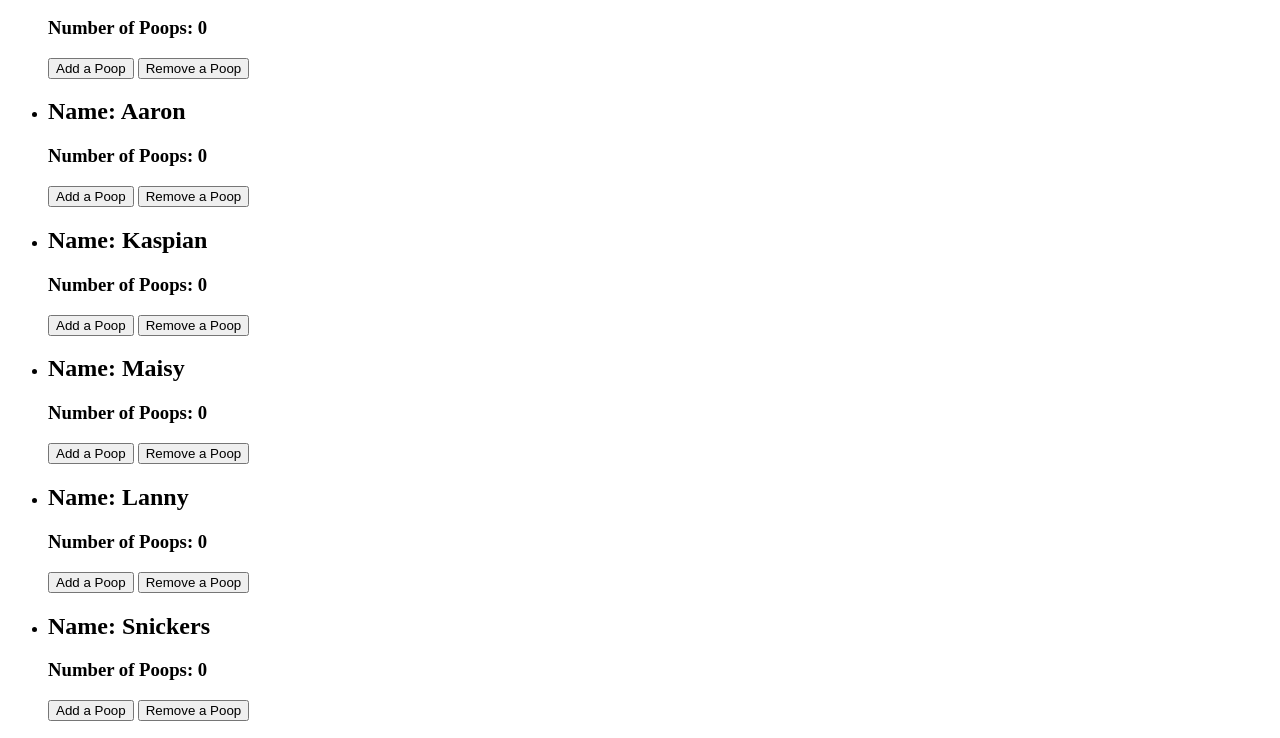
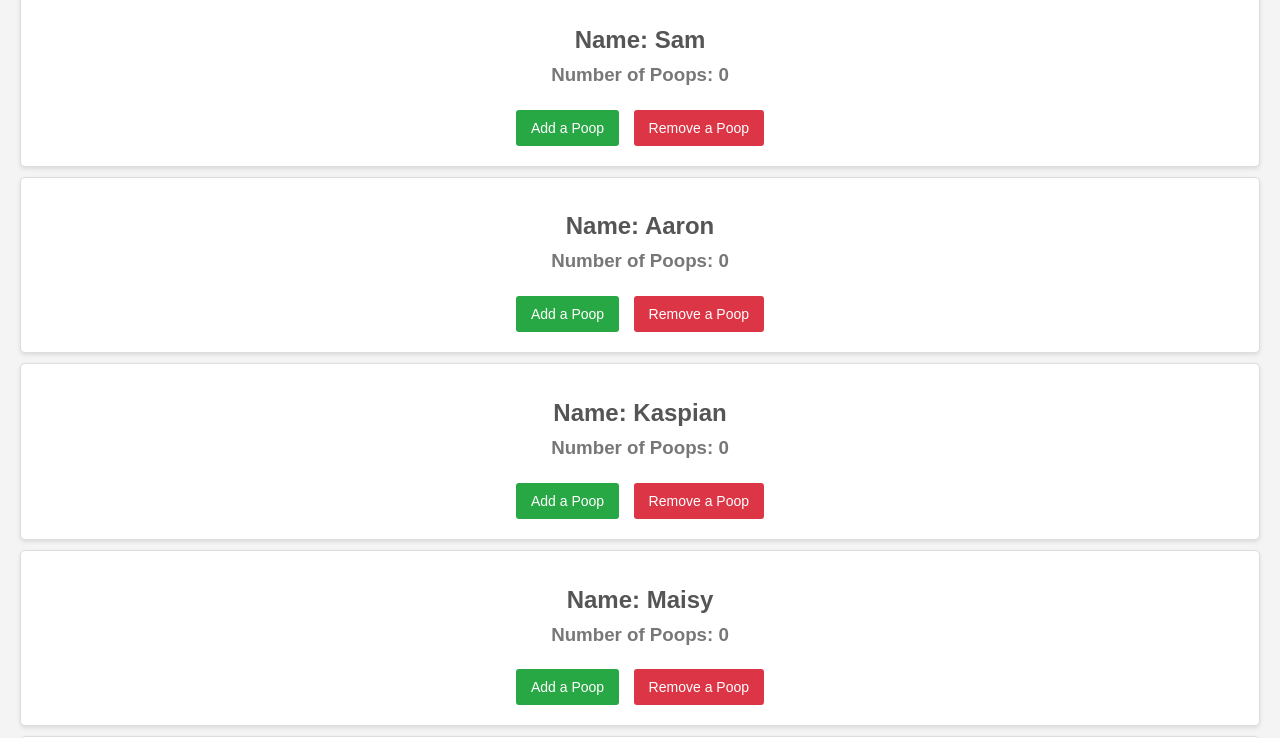
Before and after one commit to guy-jerome/poopsInTheHouse, a website built with webpack: page src/index.html in a window 1280 px wide. Shown: the part 110-848 px from the top of the page. Built offline with nearby package versions, Linux system fonts and the light colour scheme; some packages are replaced by stand-ins of ours.

Commit message:
Added styling and state management

```diff
--- a/src/app/app.js
+++ b/src/app/app.js
@@ -2,6 +2,7 @@ import angular from "angular"; // Import AngularJS
 import MainController from "./controllers/mainController"; // Import the controller
 import poopCounter from "./directives/PoopCounter/poopCounter";
 import poopStateService from "./services/poopStateService";
+import "../styles.css"; // Import the CSS file
 // Define the AngularJS module
 const app = angular.module("myApp", []);
 
--- a/src/app/directives/PoopCounter/poopCounter.js
+++ b/src/app/directives/PoopCounter/poopCounter.js
@@ -7,5 +7,6 @@ export default function poopCounter() {
     scope: { name: "@" },
     controller: poopCounterController,
     controllerAs: "ctrl",
+    bindToController: true,
   };
 }
--- a/src/app/directives/PoopCounter/poopCounter.template.html
+++ b/src/app/directives/PoopCounter/poopCounter.template.html
@@ -1,6 +1,6 @@
-<div>
-  <h2>Name: {{ name }}</h1>
-  <h3>Number of Poops: {{ctrl.numberOfPoops}}</h3>
+<div class="poop-counter">
+  <h2>Name: {{ ctrl.name }}</h2>
+  <h3>Number of Poops: {{ ctrl.numberOfPoops }}</h3>
   <button ng-click="ctrl.incrementPoops()">Add a Poop</button>
   <button ng-click="ctrl.decrementPoops()">Remove a Poop</button>
 </div>
--- a/src/app/directives/PoopCounter/poopCounterController.js
+++ b/src/app/directives/PoopCounter/poopCounterController.js
@@ -1,14 +1,31 @@
+// poopCounterController.js
 export default function poopCounterController(poopStateService) {
-  this.numberOfPoops = poopStateService.getState().numberOfPoops;
-  this.incrementPoops = function () {
+  // Define the controller properties
+  this.name = this.name || "Default Name"; // Fallback for undefined name
+  this.numberOfPoops = 0; // Initialize to a default value
+
+  // Use $onInit to ensure bindings are available
+  this.$onInit = () => {
+    // Initialize the state for the current name
+    this.numberOfPoops = poopStateService.getState(this.name).numberOfPoops;
+  };
+  // Initialize the state for the current name
+  this.numberOfPoops = poopStateService.getState(this.name).numberOfPoops;
+
+  // Increment poops and save the state
+  this.incrementPoops = () => {
     this.numberOfPoops += 1;
+    poopStateService.setState(this.name, { numberOfPoops: this.numberOfPoops });
   };
-  this.decrementPoops = function () {
+
+  // Decrement poops and save the state
+  this.decrementPoops = () => {
     if (this.numberOfPoops <= 0) {
       this.numberOfPoops = 0;
     } else {
       this.numberOfPoops -= 1;
     }
+    poopStateService.setState(this.name, { numberOfPoops: this.numberOfPoops });
   };
 }
 
--- a/src/app/services/poopStateService.js
+++ b/src/app/services/poopStateService.js
@@ -1,11 +1,20 @@
+// poopStateService.js
 export default function poopStateService() {
-  const poopStorageKey = "poopStorageKey";
+  // Generate a unique key based on the name
+  this.getStorageKey = function (name) {
+    return `poopStorageKey_${name}`;
+  };
 
-  this.getState = function () {
-    const state = localStorage.getItem(poopStorageKey);
+  // Get the state for a specific name
+  this.getState = function (name) {
+    const key = this.getStorageKey(name);
+    const state = localStorage.getItem(key);
     return state ? JSON.parse(state) : { numberOfPoops: 0 };
   };
-  this.setState = function (state) {
-    localStorage.setItem(poopStateService, JSON.stringify(state));
+
+  // Set the state for a specific name
+  this.setState = function (name, state) {
+    const key = this.getStorageKey(name);
+    localStorage.setItem(key, JSON.stringify(state));
   };
 }
--- /dev/null
+++ b/src/styles.css
@@ -0,0 +1,74 @@
+/* src/styles.css */
+
+/* Global Styles */
+body {
+  font-family: Arial, sans-serif;
+  background-color: #f4f4f4;
+  margin: 0;
+  padding: 20px;
+}
+
+h1 {
+  color: #333;
+  text-align: center;
+}
+
+ul {
+  list-style-type: none;
+  padding: 0;
+}
+
+li {
+  background-color: #fff;
+  border: 1px solid #ddd;
+  border-radius: 5px;
+  margin-bottom: 10px;
+  padding: 15px;
+  box-shadow: 0 2px 4px rgba(0, 0, 0, 0.1);
+}
+
+/* Directive Styles */
+.poop-counter {
+  text-align: center;
+}
+
+.poop-counter h2 {
+  color: #555;
+  margin-bottom: 10px;
+}
+
+.poop-counter h3 {
+  color: #777;
+  margin-top: 0;
+}
+
+.poop-counter button {
+  background-color: #28a745;
+  color: white;
+  border: none;
+  padding: 10px 15px;
+  margin: 5px;
+  border-radius: 3px;
+  cursor: pointer;
+  font-size: 14px;
+}
+
+.poop-counter button:hover {
+  background-color: #218838;
+}
+
+.poop-counter button:active {
+  background-color: #1e7e34;
+}
+
+.poop-counter button:last-child {
+  background-color: #dc3545;
+}
+
+.poop-counter button:last-child:hover {
+  background-color: #c82333;
+}
+
+.poop-counter button:last-child:active {
+  background-color: #bd2130;
+}
```
